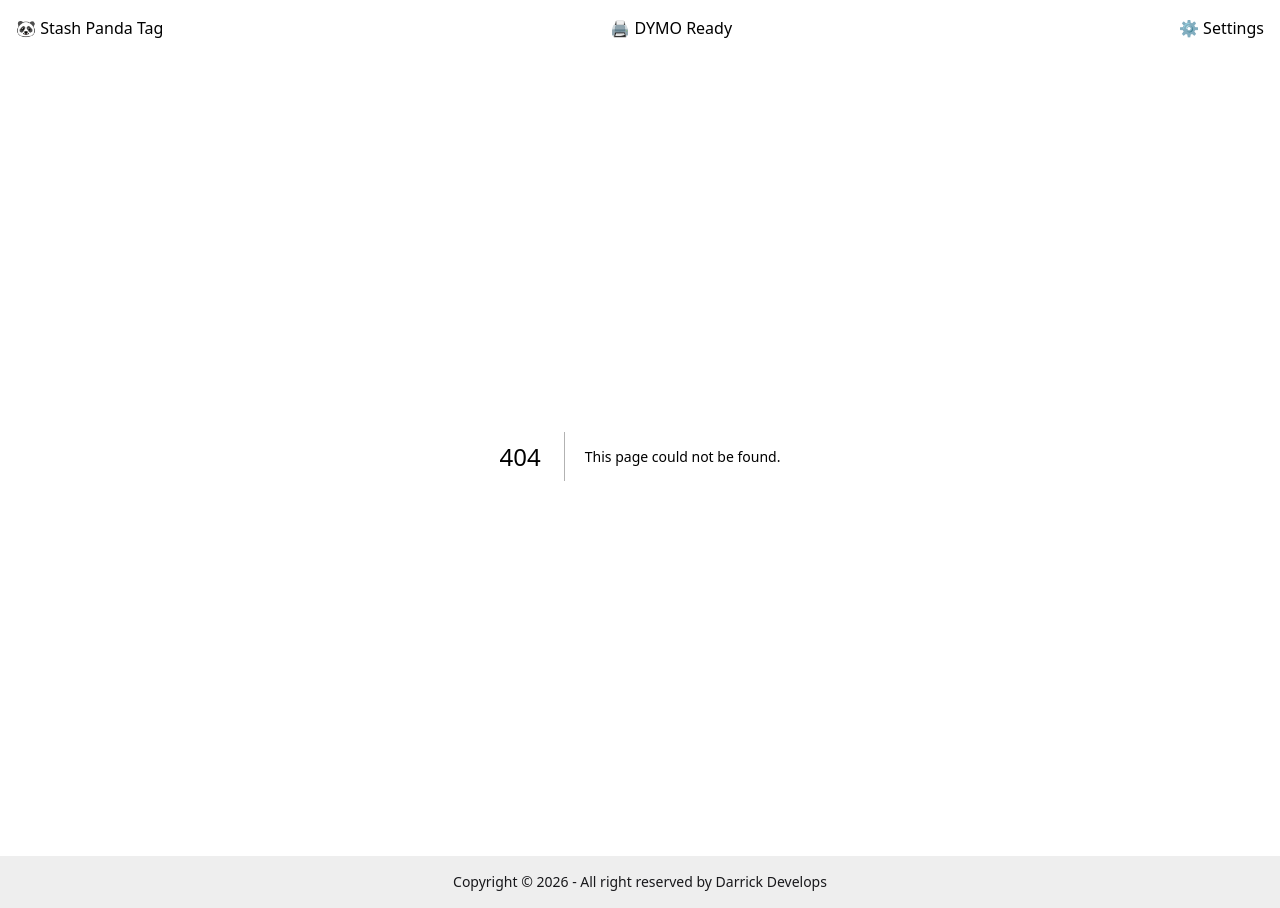
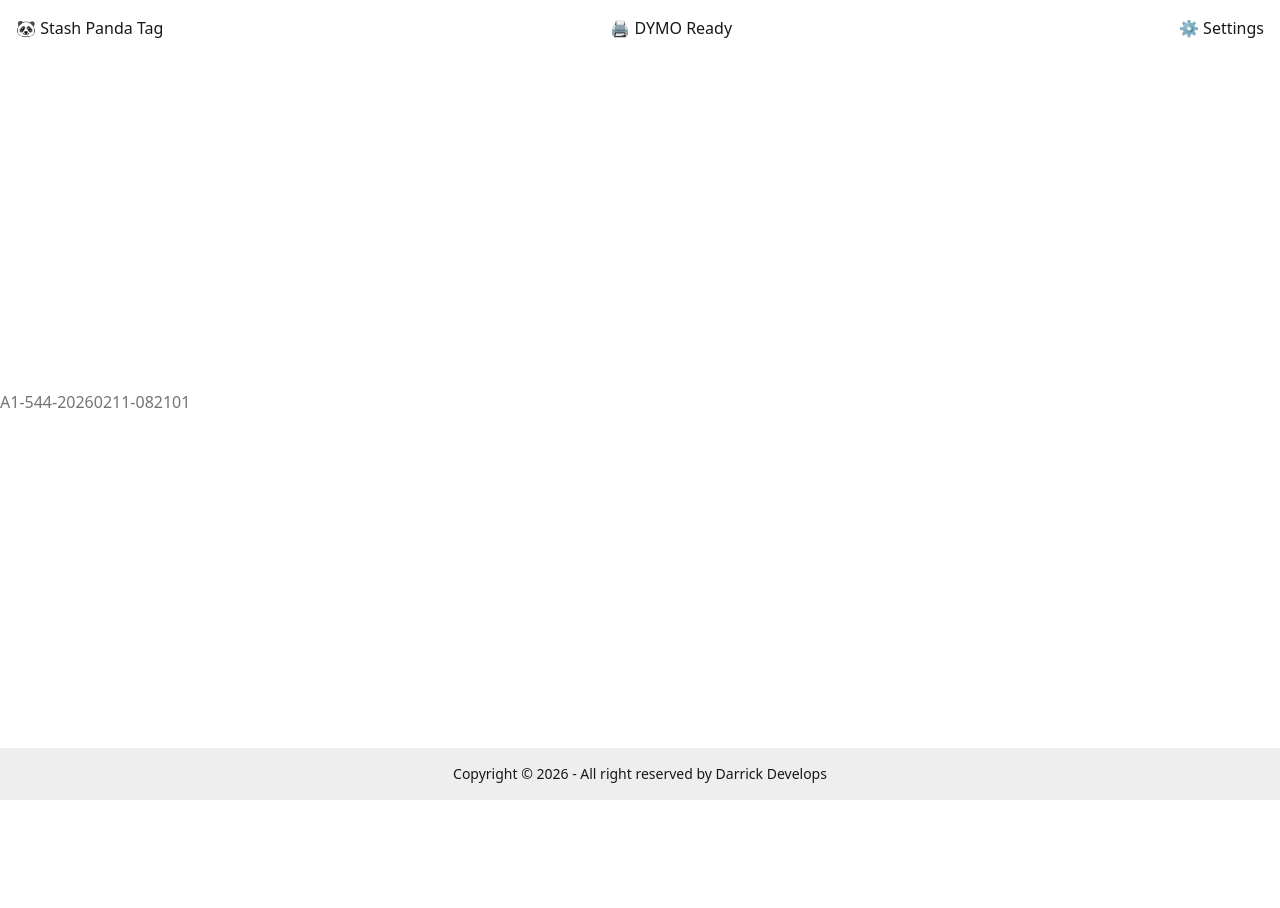
Before and after one commit to DarrickFauvel/stash-panda-tag-nextjs-sqlite-prisma, a Next.js app: page /label in a window 1280 px wide. Before the commit this address had no page. After the commit the page ends 800 px from the top, so only its background shows below. Built offline with nearby package versions, Linux system fonts and the light colour scheme.

Commit message:
Create a label page

```diff
--- /dev/null
+++ b/app/label/page.tsx
@@ -0,0 +1,14 @@
+"use client";
+
+import { useEffect } from "react";
+
+export default function LabelPage() {
+  useEffect(() => {
+    // window.print();
+  });
+  return (
+    <article className="label">
+      <h1>A1-544-20260211-082101</h1>
+    </article>
+  );
+}
```
